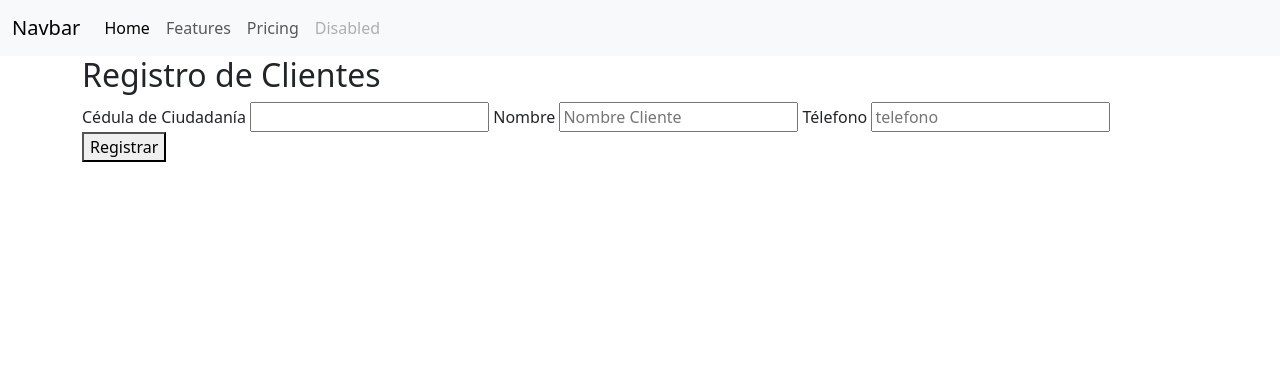
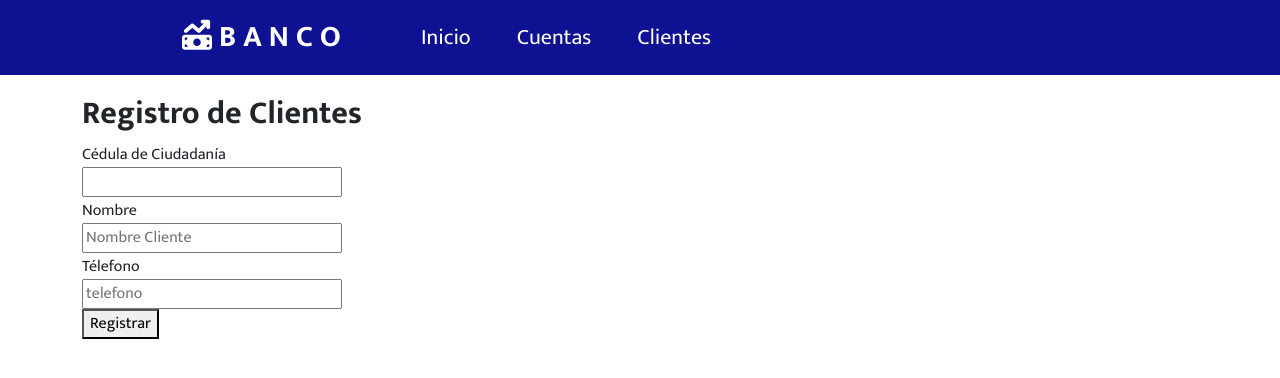
Before and after one commit to vchincapie0/retohuila, a Flask app: page /clientes in a window 1280 px wide. Shown: the top 378 px of the page. Run offline with Flask 3, Linux system fonts and the light colour scheme; some libraries are stand-ins or nearby versions.

Commit message:
creacion de estilos iniciales

```diff
--- a/app.py
+++ b/app.py
@@ -28,10 +28,16 @@ def clientes():
         telefono = request.form['telefono']
 
         cur=mysql.connection.cursor()
-        cur.execute('INSERT INTO tbl_clientes(cedulaCliente,nombre,telefono) VALUES(%s,%s,%s)',(cedula,nombre,telefono))
-        mysql.connection.commit()
-        flash ('Cliente Registrado')
-        return redirect(url_for('index'))
+        if cedula:
+            cur.execute('SELECT * FROM tbl_clientes WHERE cedulaCliente LIKE %s',[cedula])
+            cliente = cur.fetchone()
+            flash('Usuario ya registrado')
+            return render_template('clientes.html')
+        else:
+            cur.execute('INSERT INTO tbl_clientes(cedulaCliente,nombre,telefono) VALUES(%s,%s,%s)',(cedula,nombre,telefono))
+            mysql.connection.commit()
+            flash ('Cliente Registrado')
+            return redirect(url_for('index'))
 
     return render_template('clientes.html')
 
--- /dev/null
+++ b/static/css/style.css
@@ -0,0 +1,62 @@
+/* Funtes */
+@import url('https://fonts.googleapis.com/css2?family=Mukta:wght@300;400;700&display=swap');
+
+/* Variables */
+h1,h2,h3,h4,h5,h6{
+    font-family: 'Mukta', sans-serif;
+    font-weight: 700;
+}
+
+p,a,button,label,input{
+    font-family: 'Mukta', sans-serif;
+}
+
+:root{
+    --primary-color: #0e1192;
+    --secondary-color: #fff;
+    --fontS-titulo: 30px;
+    --fontS-subtitulos: 22px;
+    --fontS-parra: 16px;
+}
+/* General */
+body{
+    background: #fff;
+}
+
+/* Barra navegacion */
+ nav.bg-banco{
+    background: var(--primary-color);
+    width: 100%;
+    z-index: 999;
+    padding: 10px 0;
+    justify-content: space-around;
+ }
+
+nav .navbar-brand {
+    width: 200px;
+    margin-left: 100px;
+}
+
+nav.bg-banco a.nv{
+    margin: 0 15px;
+    color: var(--secondary-color);
+    font-weight: 500;
+    font-size: 22px;
+}
+
+nav.bg-banco a.logo{
+    font-size: 30px;
+    font-weight: 700;
+    color: #fff;
+}
+
+nav.bg-banco a.nv:hover{
+    color: #d0cece;
+    border-bottom: 3px solid var(--secondary-color);
+}
+
+/* Estilos para clientes */
+
+h2.titulo{
+    margin-top: 20px;
+}
--- a/templates/base.html
+++ b/templates/base.html
@@ -4,22 +4,22 @@
     <meta charset="UTF-8">
     <meta name="viewport" content="width=device-width, initial-scale=1.0">
     <link href="https://cdn.jsdelivr.net/npm/bootstrap@5.3.1/dist/css/bootstrap.min.css" rel="stylesheet" integrity="sha384-4bw+/aepP/YC94hEpVNVgiZdgIC5+VKNBQNGCHeKRQN+PtmoHDEXuppvnDJzQIu9" crossorigin="anonymous">
-    <link rel="stylesheet" href="{{url_for ('static', filename='css/index.css')}}">
+    <link rel="stylesheet" href="{{url_for ('static', filename='css/style.css')}}">
     <title>{%block titlle%}{%endblock%}</title>
 </head>
 <body>
-    <nav class="navbar navbar-expand-lg bg-body-tertiary">
-        <div class="container-fluid">
-          <a class="navbar-brand" href="#">Navbar</a>
+    <nav class="navbar navbar-expand-lg bg-banco">
+        <div class="container">
+          <a class="navbar-brand logo" href="/"><span class="fa-solid fa-money-bill-trend-up"></span>  B A N C O</a>
           <button class="navbar-toggler" type="button" data-bs-toggle="collapse" data-bs-target="#navbarNavAltMarkup" aria-controls="navbarNavAltMarkup" aria-expanded="false" aria-label="Toggle navigation">
             <span class="navbar-toggler-icon"></span>
           </button>
           <div class="collapse navbar-collapse" id="navbarNavAltMarkup">
             <div class="navbar-nav">
-              <a class="nav-link active" aria-current="page" href="#">Home</a>
-              <a class="nav-link" href="#">Features</a>
-              <a class="nav-link" href="#">Pricing</a>
-              <a class="nav-link disabled" aria-disabled="true">Disabled</a>
+              <a class="nav-link nv" aria-current="page" href="#">Inicio</a>
+              <a class="nav-link nv" href="#">Cuentas</a>
+              <a class="nav-link nv" href="/clientes">Clientes</a>
+              <a class="nav-link nv" href="#"></a>
             </div>
           </div>
         </div>
@@ -32,7 +32,7 @@
 
 
 
-
+    <script src="https://kit.fontawesome.com/909a90592e.js" crossorigin="anonymous"></script>
     <script src="https://cdn.jsdelivr.net/npm/bootstrap@5.3.1/dist/js/bootstrap.bundle.min.js" integrity="sha384-HwwvtgBNo3bZJJLYd8oVXjrBZt8cqVSpeBNS5n7C8IVInixGAoxmnlMuBnhbgrkm" crossorigin="anonymous"></script>
 </body>
 </html>
--- a/templates/clientes.html
+++ b/templates/clientes.html
@@ -4,17 +4,28 @@
 
 
 {%block contenido%}
-<h2>Registro de Clientes</h2>
+<h2 class="titulo">Registro de Clientes</h2>
     <form action="clientes" method="post">
         <label for="cedula">Cédula de Ciudadanía</label>
+        <br>
         <input type="text" name="cedula" maxlength="10">
+        <br>
+        <label for="nombre">Nombre</label>
+        <br>
+        <input type="text" name="nombre" placeholder="Nombre Cliente">
+        <br>
+        <label for="telefono">Télefono</label>
+        <br>
+        <input type="text" name="telefono" placeholder="telefono" maxlength="10">
+        <br>
+        <button type="submit">Registrar</button>
 
-        <label for="nombre">Nombre</label>
-        <input type="text" name="nombre" placeholder="Nombre Cliente">
-
-        <label for="telefono">Télefono</label>
-        <input type="text" name="telefono" placeholder="telefono" maxlength="10">
-
-        <button type="submit">Registrar</button>
+        {%with messages=get_flashed_messages()%}
+        {%if messages%}
+        {%for message in messages%}
+        <h2>{{message}}</h2>
+        {%endfor%}
+        {%endif%}
+        {%endwith%}
     </form>
 {%endblock%}
```
